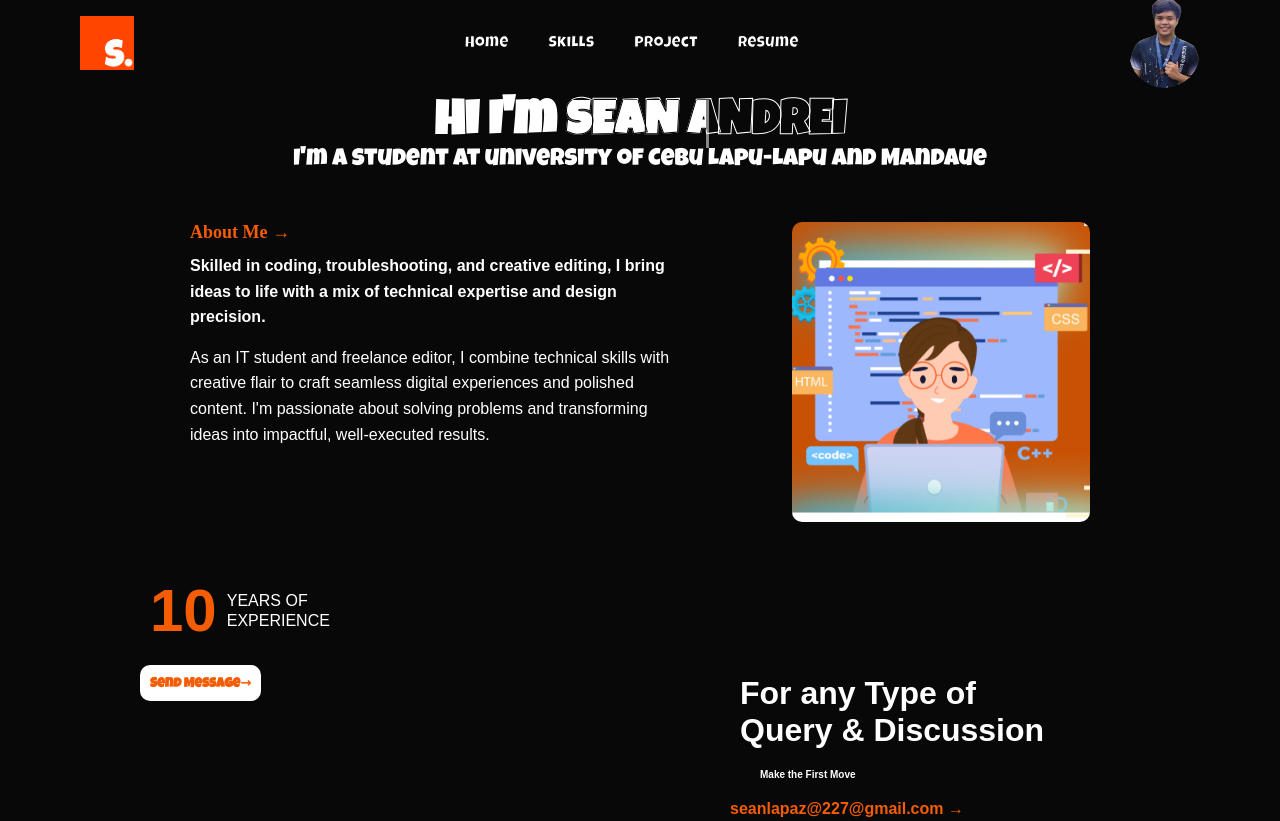
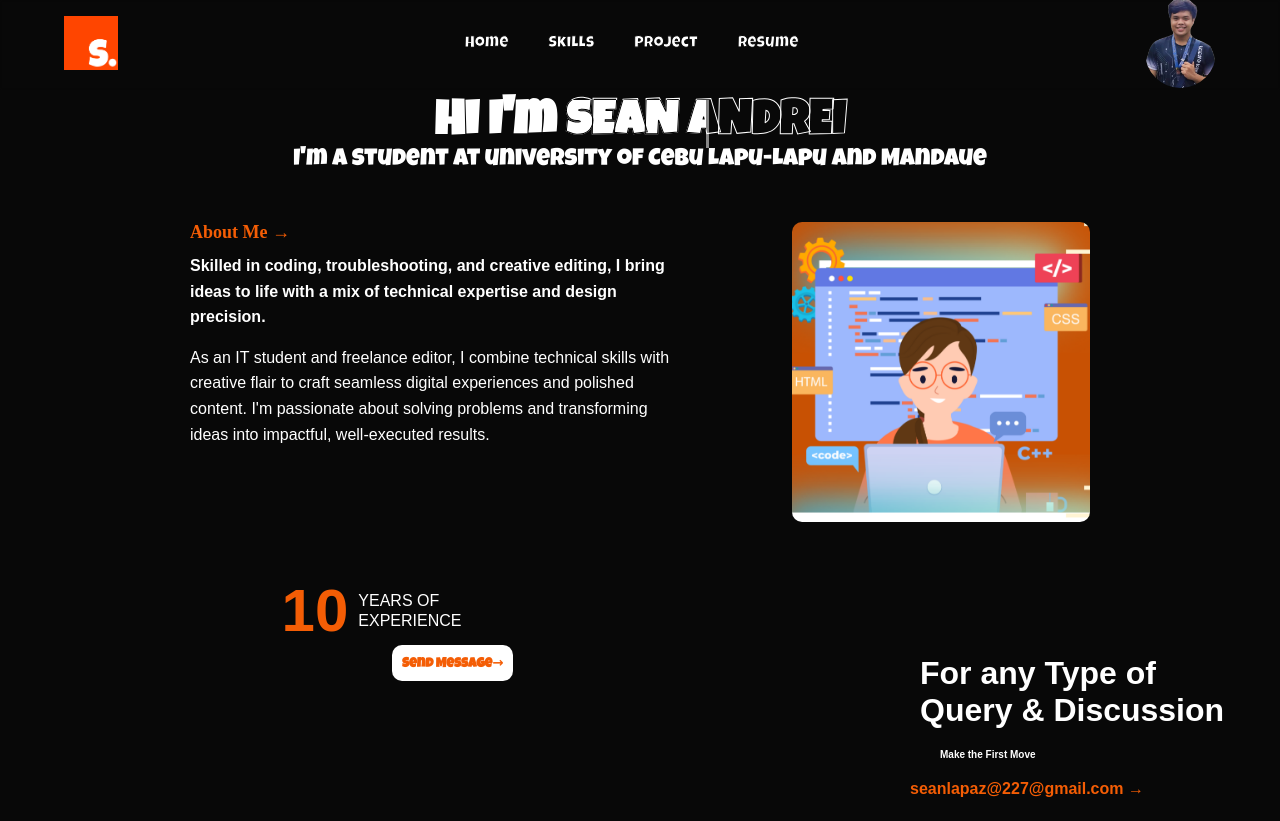
Before and after one commit to Sean0914/My-Portfolio, a plain HTML site: page index.html in a window 1280 px wide. Shown: the top 821 px of the page. Drawn offline with Linux system fonts and the light colour scheme.

Commit message:
first.css

```diff
--- a/first.css
+++ b/first.css
@@ -13,7 +13,8 @@
     display: flex;
     justify-content: space-between;
     align-items: center;
-    padding: 15px 80px;
+    padding: 15px 5%; /* Changed to relative padding for responsiveness */
+
     z-index: 1000; /* Ensures it's above other elements */
 }
 
@@ -149,6 +150,14 @@
          width: 0;
         }  /* Reset and restart */
 }
+@keyframes blinkCursor {
+    0%, 100% {
+         border-right-color: white;
+        }
+    50% {
+         border-right-color: transparent;
+         }
+}
 
 @media (max-width: 1024px) {
     .introduce {
@@ -235,15 +244,6 @@
 }
 
 
-@keyframes blinkCursor {
-    0%, 100% {
-         border-right-color: white;
-        }
-    50% {
-         border-right-color: transparent;
-         }
-}
-
 .introduce {
     color: white;
     display: flex;
@@ -271,13 +271,16 @@
     font-family: Arial, sans-serif;
     margin-bottom: 15px;
 }
-
+.this {
+    justify-content: space-between;
+}
 .experience {
     display: flex;
     align-items: center;
     gap: 10px;
     margin-top: 20px;
-    padding: 0px 150px;
+    padding: 0px 22%; /* Changed to relative padding for responsiveness */
+
 }
 
 /* Make year text responsive */
@@ -302,9 +305,10 @@
     display: flex;
     justify-content: space-between;
     flex-wrap: wrap; /* Allow wrapping for small screens */
-    max-width: 1100px;
+    max-width: 1300px;
     color: white;
-    padding: 20px;
+    padding: 0 20px;
+    padding-top: 0;
 }
 
 /* Responsive adjustments */
@@ -353,7 +357,7 @@
 
 
 .btn {
-    padding: 0 120px;
+    padding: 0 30%;
 }
 .btn button {
     border: none;
```
